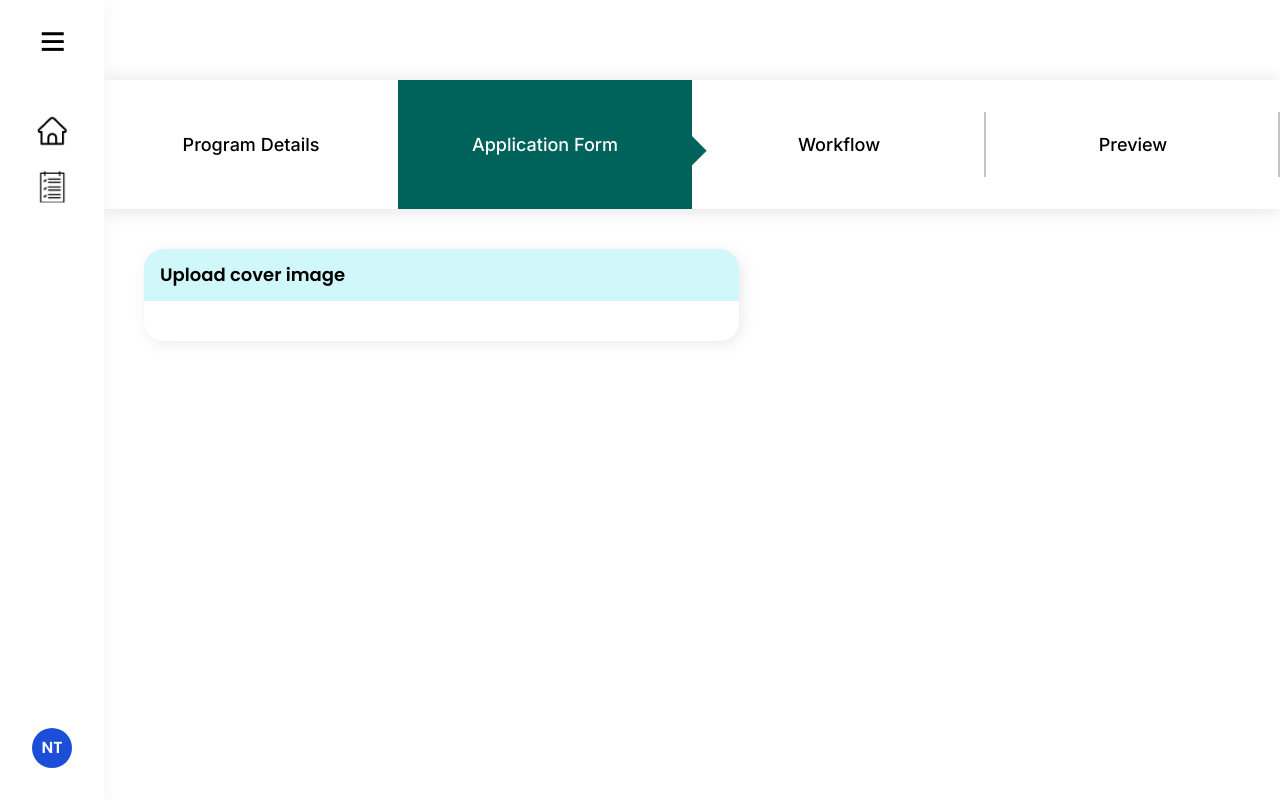
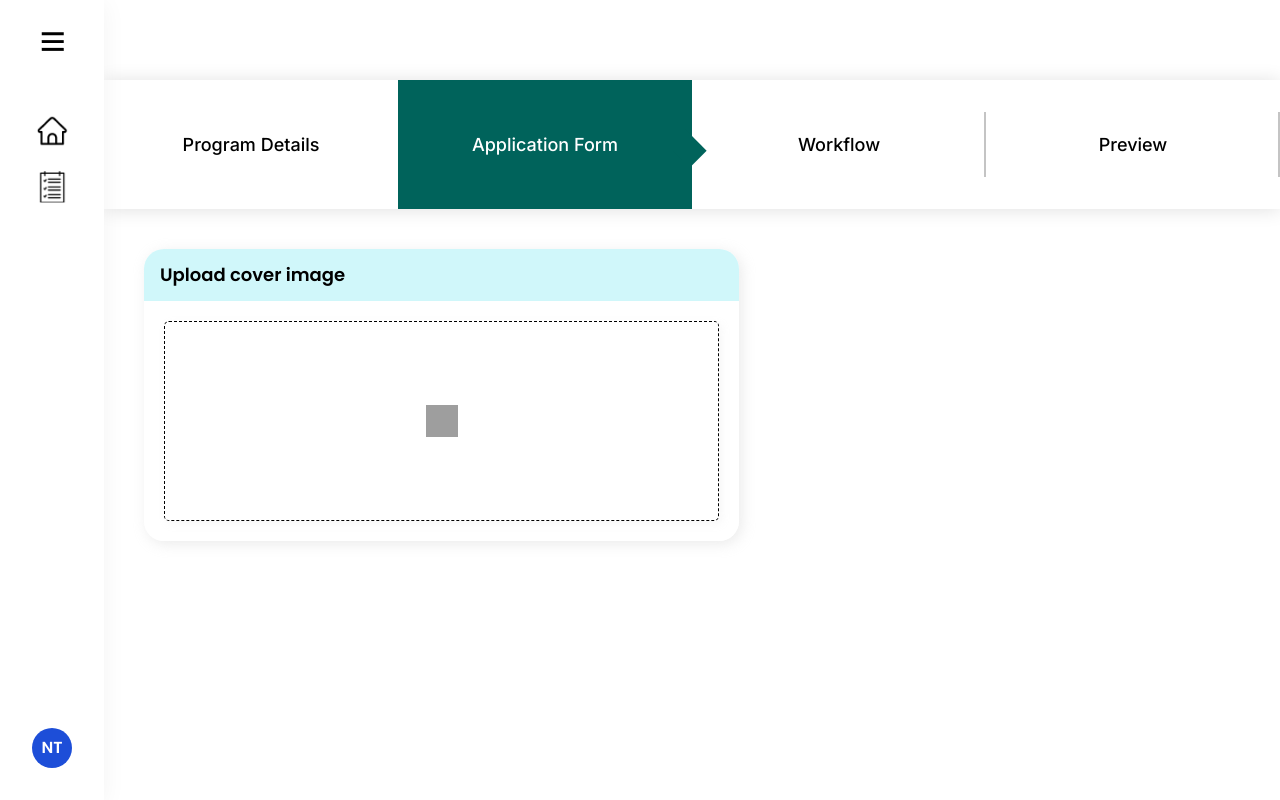
Before and after one commit to gift56/Fetest1, a React (Create React App) app: page / in a window 1280 px wide. Built offline with nearby package versions, Linux system fonts and the light colour scheme; grey boxes are pictures that could not be loaded.

Commit message:
woking on card component

```diff
--- a/src/components/ApplicationForm/ApplicationForm.tsx
+++ b/src/components/ApplicationForm/ApplicationForm.tsx
@@ -5,7 +5,13 @@ const ApplicationForm = () => {
   return (
     <form className="w-full flex flex-col p-5 md:p-10 gap-6">
       <Card headline="Upload cover image">
-        <div className="w-full border-dashed"></div>
+        <label className="w-full border border-black rounded-[5px] flex flex-col items-center justify-center px-3 border-dashed shadow-uploadShad h-[200px]">
+          <img
+            src=".icon/uploadIcon.png"
+            alt="uploadIcon"
+            className="w-8 h-8"
+          />
+        </label>
       </Card>
     </form>
   );
```
